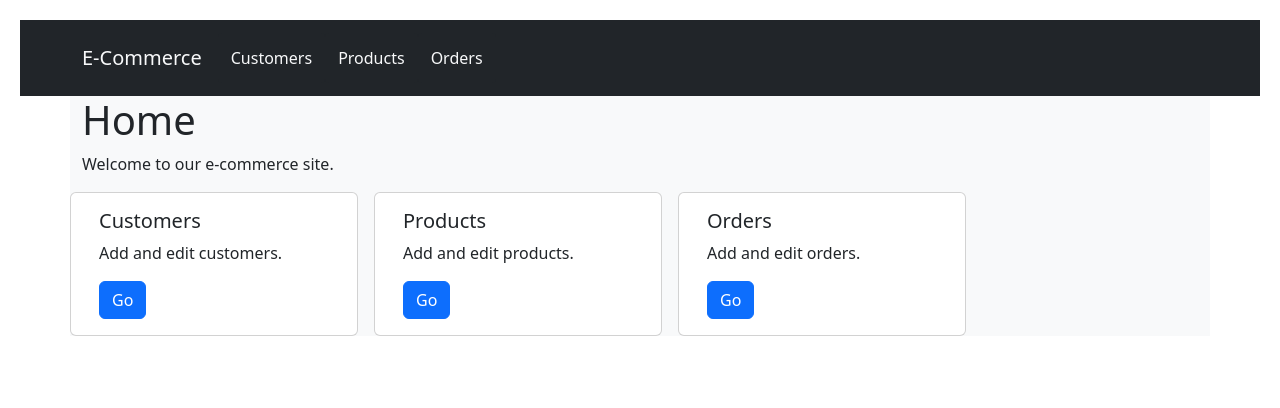
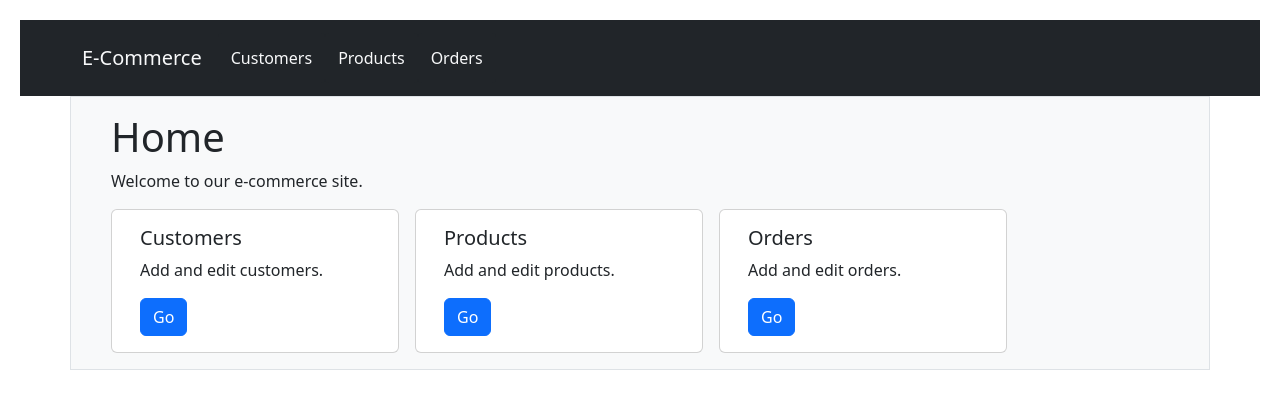
Before and after one commit to wrhendley/react-e-commerce-api, a React (Vite) app: page / in a window 1280 px wide. Shown: the top 408 px of the page. Built offline with nearby package versions, Linux system fonts and the light colour scheme; the HTML template or start-up script is replaced by a standard one.

Commit message:
Minor Bootstrap changes to Home component

```diff
--- a/src/components/Home.jsx
+++ b/src/components/Home.jsx
@@ -3,10 +3,10 @@ import { Link } from "react-router-dom";
 
 const Home = () => {
     return (
-        <div className="container bg-light text-dark">
-            <h1>Home</h1>
-            <p>Welcome to our e-commerce site.</p>
-            <div className="row column-gap-3">
+        <div className="container bg-light text-dark border p-3">
+            <h1 className="ms-4">Home</h1>
+            <p className="ms-4">Welcome to our e-commerce site.</p>
+            <div className="row column-gap-3 ms-4">
                 <div className="card" style={{width: "18rem"}}>
                     <div className="card-body">
                         <h5 className="card-title">Customers</h5>
```
